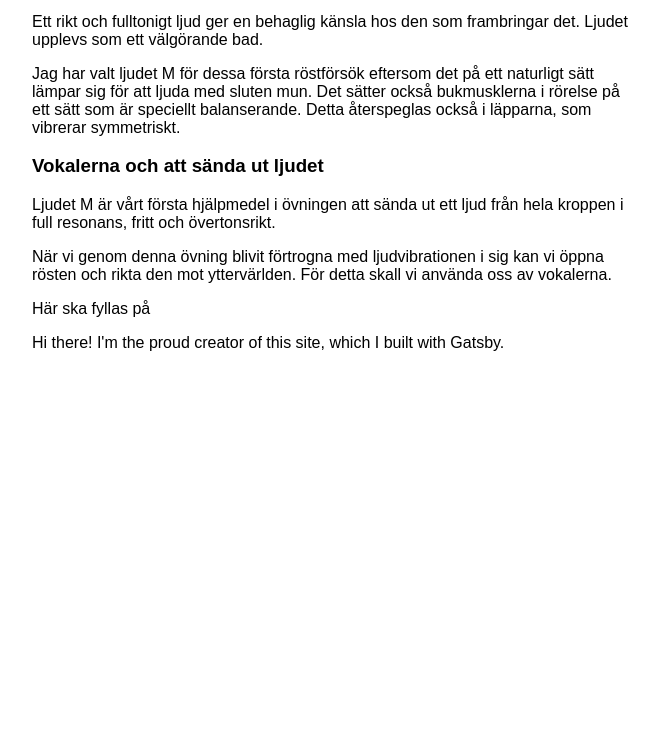
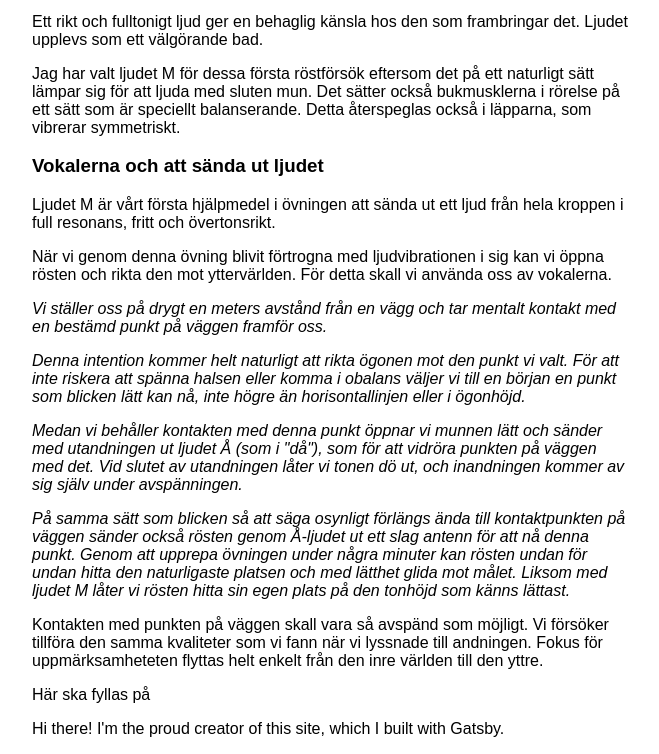
Before and after one commit to berthold43/gatsby-again, a Gatsby site: page /talet in a window 1280 px wide. Shown: the part 1734-2488 px from the top of the page, without its empty margins (308-967 px from the left). Before the commit the page ends 2102 px from the top, so only its background shows below. Built offline with nearby package versions, Linux system fonts and the light colour scheme; Gatsby itself is replaced by a stand-in of ours.

Commit message:
tillför

```diff
--- a/src/pages/talet.js
+++ b/src/pages/talet.js
@@ -27,6 +27,11 @@ const AboutPage = () => {
 <h3>Vokalerna och att sända ut ljudet</h3>
 <p>Ljudet M är vårt första hjälpmedel i övningen att sända ut ett ljud från hela kroppen i full resonans, fritt och övertonsrikt.</p>
 <p>När vi genom denna övning blivit förtrogna med ljudvibrationen i sig kan vi öppna rösten och rikta den mot yttervärlden. För detta skall vi använda oss av vokalerna.</p>
+<p><i>Vi ställer oss på drygt en meters avstånd från en vägg och tar mentalt kontakt med en bestämd punkt på väggen framför oss.</i></p>
+<p><i>Denna intention kommer helt naturligt att rikta ögonen mot den punkt vi valt. För att inte riskera att spänna halsen eller komma i obalans väljer vi till en början en punkt som blicken lätt kan nå, inte högre än horisontallinjen eller i ögonhöjd.</i></p>
+<p><i>Medan vi behåller kontakten med denna punkt öppnar vi munnen lätt och sänder med utandningen ut ljudet Å (som i "då"), som för att vidröra punkten på väggen med det. Vid slutet av utandningen låter vi tonen dö ut, och inandningen kommer av sig själv under avspänningen.</i></p>
+<p><i>På samma sätt som blicken så att säga osynligt förlängs ända till kontaktpunkten på väggen sänder också rösten genom Å-ljudet ut ett slag antenn för att nå denna punkt. Genom att upprepa övningen under några minuter kan rösten undan för undan hitta den naturligaste platsen och med lätthet glida mot målet. Liksom med ljudet M låter vi rösten hitta sin egen plats på den tonhöjd som känns lättast.</i></p>
+<p>Kontakten med punkten på väggen skall vara så avspänd som möjligt. Vi försöker tillföra den samma kvaliteter som vi fann när vi lyssnade till andningen. Fokus för uppmärksamheteten flyttas helt enkelt från den inre världen till den yttre.</p>
 <p>Här ska fyllas på</p>
 
     <p>Hi there! I'm the proud creator of this site, which I built with Gatsby.</p>
```
